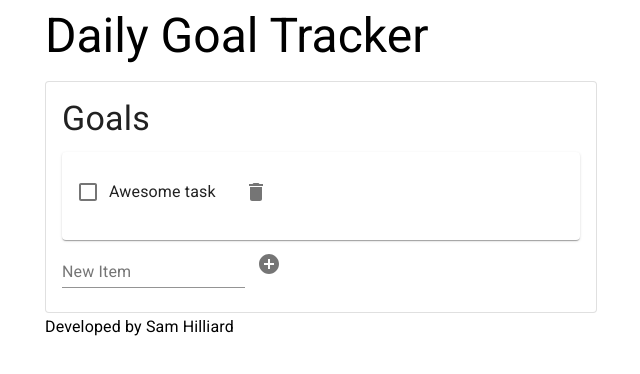
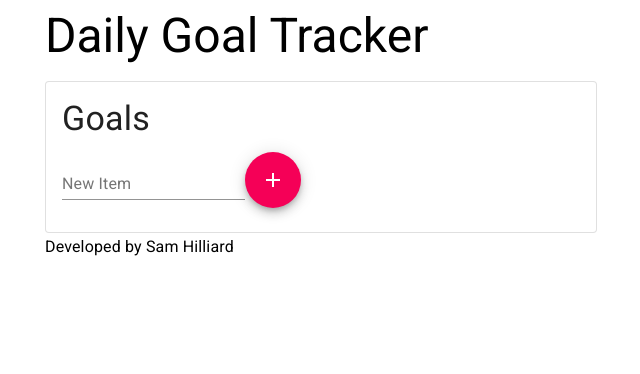
Before and after one commit to sam-hilliard/daily-tasks, a React (Create React App) app in the folder client/: page / in a window 1280 px wide. Shown: the top 374 px of the page, without its empty margins (319-959 px from the left). Built offline with nearby package versions, Linux system fonts and the light colour scheme.

Commit message:
delete goal

```diff
--- a/client/src/components/AddItem.jsx
+++ b/client/src/components/AddItem.jsx
@@ -1,29 +1,38 @@
 import React from 'react';
 import { useState } from 'react';
+import { v4 as uuidv4 } from 'uuid';
 
 // material ui
-import AddCircleIcon from '@material-ui/icons/AddCircle';
-import IconButton from '@material-ui/core/IconButton';
+import Fab from '@material-ui/core/Fab';
 import TextField from '@material-ui/core/TextField';
+import AddIcon from '@material-ui/icons/Add';
 
 function AddItem(props) {
     const [inputText, setInputText] = useState('');
 
     function handleChange(event) {
+        event.preventDefault();
         setInputText(event.target.value);
     }
 
     function handleClick() {
-        props.onAdd(inputText);
+        if (inputText) {
+            const goal = {
+                id: uuidv4(),
+                name: inputText
+            }
+
+            props.onAdd(goal);
+        }
         setInputText('');
     }
 
     return (
     <form noValidate autoComplete="off">
         <TextField onChange={handleChange} value={inputText} label="New Item" />
-        <IconButton aria-label="add">
-            <AddCircleIcon onClick={handleClick}/>
-        </IconButton>
+        <Fab onClick={handleClick} color="secondary" aria-label="add">
+            <AddIcon />
+        </Fab>
     </form>
     );
 }
--- a/client/src/components/List.jsx
+++ b/client/src/components/List.jsx
@@ -11,10 +11,18 @@ import AddItem from './AddItem';
 
 function List() {
 
-    const [items, setItems] = useState([]);
+    const [goals, setGoals] = useState([]);
 
-    function addItem(item) {
-        setItems([...items, item]);
+    function addGoal(goal) {
+        setGoals([...goals, goal]);
+    }
+
+    function deleteGoal(id) {
+        setGoals(
+            goals.filter((goal) => {
+                return goal.id !== id;
+            })
+        );
     }
 
     return(
@@ -23,13 +31,12 @@ function List() {
              <Typography variant="h4" gutterBottom>
                 Goals
             </Typography>
-            <ListItem goalName="Awesome task"/>
 
-            {items.map((item) => {
-                return <ListItem goalName={item} />
+            {goals.map((goal) => {
+                return <ListItem key={goal.id} goalId={goal.id} goalName={goal.name} onDelete={deleteGoal} />;
             })}
 
-            <AddItem onAdd={addItem}/>
+            <AddItem onAdd={addGoal}/>
             </CardContent>
         </Card>
     );
--- a/client/src/components/ListItem.jsx
+++ b/client/src/components/ListItem.jsx
@@ -17,6 +17,10 @@ function ListItem(props) {
         setDone(!done);
     }
 
+    function handleClick() {
+        props.onDelete(props.goalId);
+    }
+
     return (
         <Card>
             <CardContent>
@@ -24,7 +28,7 @@ function ListItem(props) {
                     control={<Checkbox checked={done} onChange={handleChange} name="goal" />}
                     label={props.goalName}
                 />
-                <IconButton aria-label="delete">
+                <IconButton aria-label="delete" onClick={handleClick}>
                     <DeleteIcon />
                 </IconButton>
             </CardContent>
```
